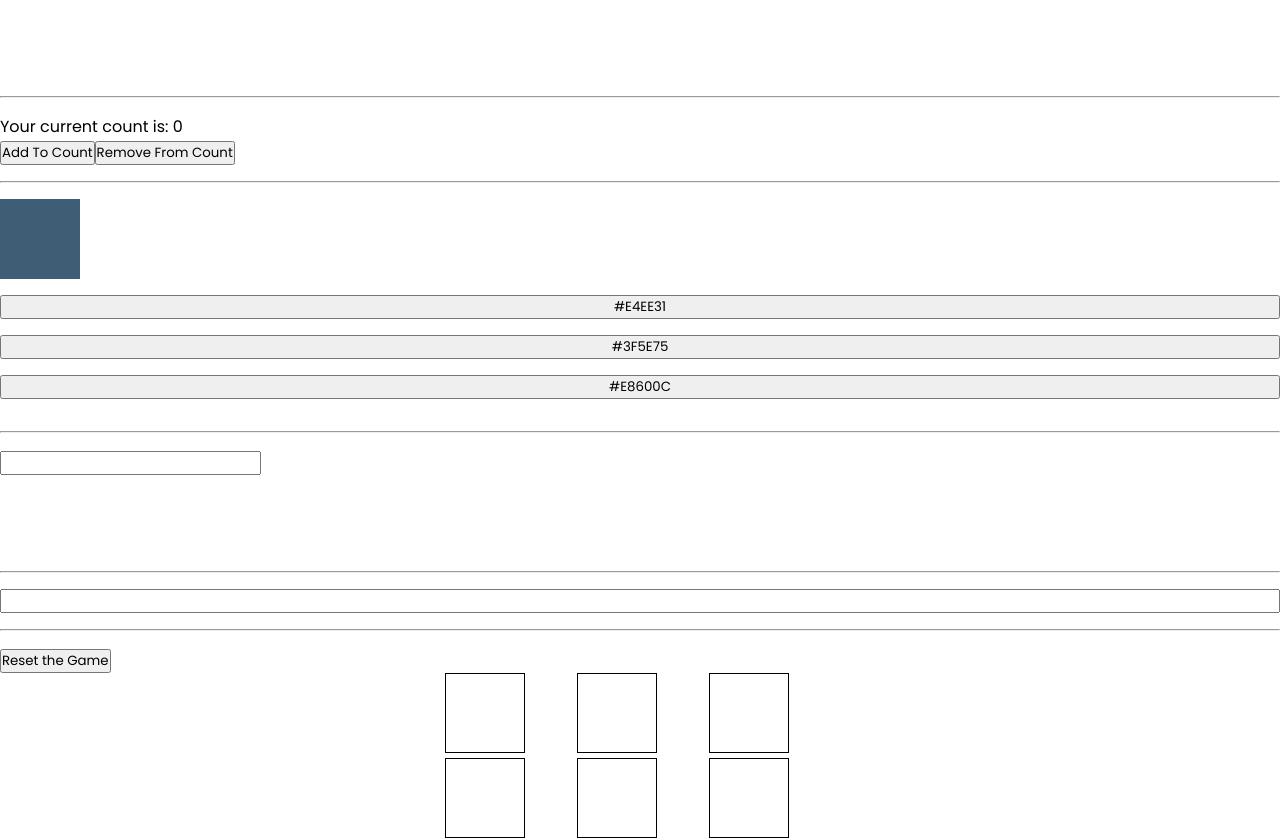
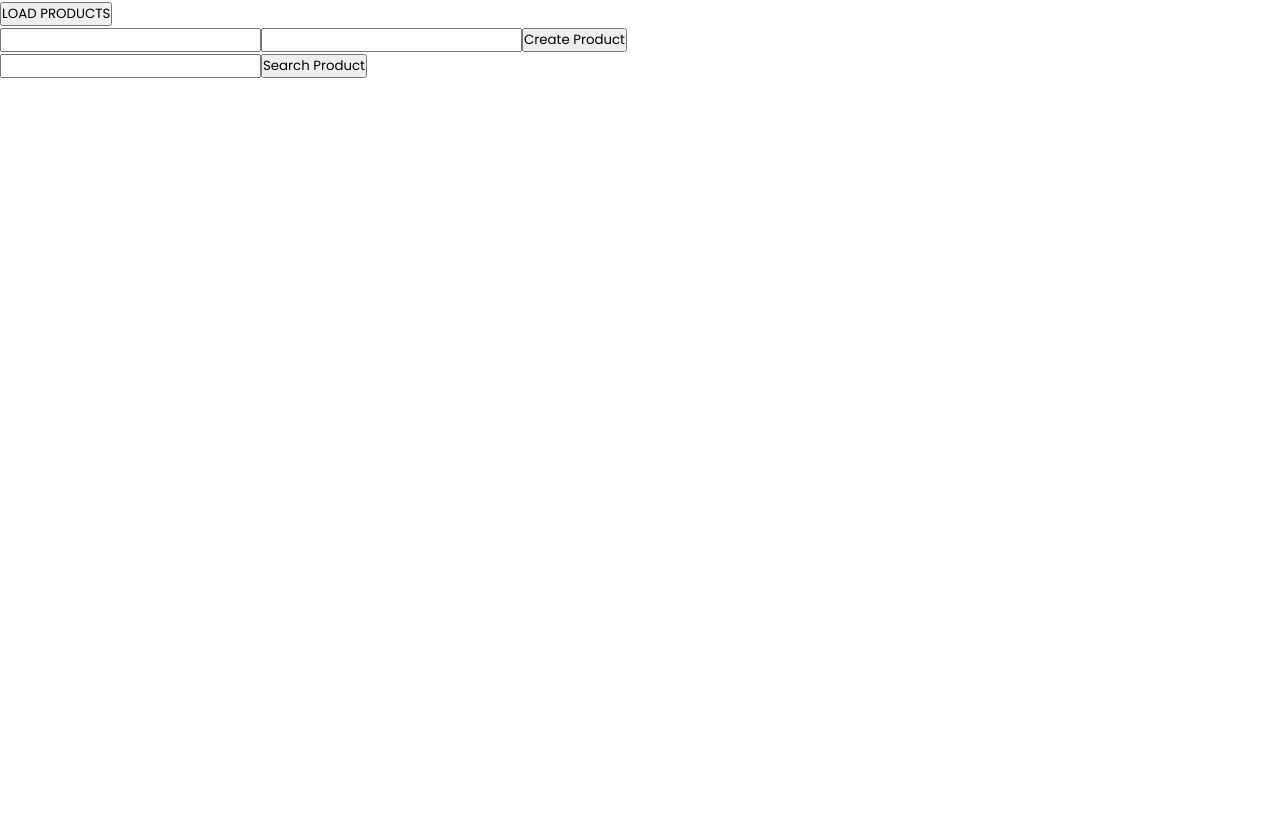
Before and after one commit to EdwinOliveira/react-exercices, a React (Vite) app: page /products in a window 1280 px wide. Shown: the top 840 px of the page. After the commit the page ends 800 px from the top, so only its background shows below. Built offline with nearby package versions, Linux system fonts and the light colour scheme.

Commit message:
WIP: Updated code

```diff
--- a/package.json
+++ b/package.json
@@ -17,6 +17,7 @@
 		"graphql-http": "^1.22.4",
 		"react": "^19.0.0",
 		"react-dom": "^19.0.0",
+		"react-router": "^7.5.0",
 		"zod": "^3.24.2"
 	},
 	"devDependencies": {
--- a/src/app.tsx
+++ b/src/app.tsx
@@ -1,11 +1,10 @@
+import "./app.css";
 import Counter from "./components/counter";
 import ColorPicker from "./components/colorPicker";
 import Scheduler from "./components/scheduler";
 import WordPicker from "./components/wordPicker";
 import TicTacToe from "./components/ticTacToe";
 import SearchForm from "./components/searchForm";
-
-import "./app.css";
 import ColorPointer from "./components/colorPointer";
 
 const App = () => {
--- /dev/null
+++ b/src/hooks/useCreateProduct.ts
@@ -0,0 +1,40 @@
+import { useState } from "react";
+import { FetchProvider } from "../providers/fetchProvider";
+
+const useCreateProduct = () => {
+	const { createRequest } = FetchProvider();
+	const [isLoading, setLoading] = useState<boolean>(false);
+
+	const createProduct = async (designation: string, price: number) => {
+		setLoading(true);
+
+		const response = await createRequest(
+			"localhost",
+			"",
+			"POST",
+			{},
+			{},
+			{
+				query: `
+          mutation CreateProduct {
+            createProduct(input: { designation: "${designation}", price: ${price} }) {
+              id
+              designation
+              price
+            }
+          }
+        `,
+			},
+		);
+
+		await response.json();
+		setLoading(false);
+	};
+
+	return {
+		createProduct,
+		isLoading,
+	};
+};
+
+export { useCreateProduct };
--- /dev/null
+++ b/src/hooks/useFindProductById.ts
@@ -0,0 +1,40 @@
+import { useState } from "react";
+import { FetchProvider } from "../providers/fetchProvider";
+
+const useFindProductById = () => {
+	const { createRequest } = FetchProvider();
+	const [isLoading, setLoading] = useState<boolean>(false);
+
+	const findProductById = async (id: number) => {
+		setLoading(true);
+
+		const response = await createRequest(
+			"localhost",
+			"",
+			"POST",
+			{},
+			{},
+			{
+				query: `
+          query FindProductById {
+            findProductById(input: { id: "${id}" }) {
+              id
+              designation
+              price
+            }
+          }
+        `,
+			},
+		);
+
+		await response.json();
+		setLoading(false);
+	};
+
+	return {
+		findProductById,
+		isLoading,
+	};
+};
+
+export { useFindProductById };
--- /dev/null
+++ b/src/hooks/useFindProducts.ts
@@ -0,0 +1,45 @@
+import { useState } from "react";
+import { FetchProvider } from "../providers/fetchProvider";
+import type { ProductEntity } from "../types";
+
+const useFindProducts = () => {
+	const { createRequest } = FetchProvider();
+	const [isLoading, setLoading] = useState<boolean>(false);
+	const [products, setProducts] = useState<Array<ProductEntity>>([]);
+
+	const findProducts = async () => {
+		setLoading(true);
+		const response = await createRequest(
+			"localhost",
+			"",
+			"POST",
+			{},
+			{},
+			{
+				query: `
+          query FindProducts {
+            findProducts {
+              id
+              designation
+              price
+            }
+          }
+        `,
+			},
+		);
+		const rows = (await response.json()) as {
+			data: { findProducts: Array<ProductEntity> };
+		};
+
+		setProducts(rows.data.findProducts);
+		setLoading(false);
+	};
+
+	return {
+		findProducts,
+		products,
+		isLoading,
+	};
+};
+
+export { useFindProducts };
--- a/src/hooks/useFindSynonyms.ts
+++ b/src/hooks/useFindSynonyms.ts
@@ -19,7 +19,7 @@ const useFindSynonyms = () => {
 	const findSynonyms = async ({ word, option }: FindSynonymRequest) => {
 		setIsLoading(true);
 		const request = { [option]: word };
-		const response = await createRequest("words", "GET", request);
+		const response = await createRequest("dataMuse", "/words", "GET", request);
 		const rows = (await response.json()) as Array<FindSynonymDTO>;
 		rows.sort((row) => row.score);
 		setWords(rows.map((row) => row.word));
--- a/src/main.tsx
+++ b/src/main.tsx
@@ -2,9 +2,16 @@ import { StrictMode } from "react";
 import { createRoot } from "react-dom/client";
 import "./index.css";
 import App from "./app.tsx";
+import { BrowserRouter, Route, Routes } from "react-router";
+import { Products } from "./routes/products.tsx";
 
 createRoot(document.getElementById("root")!).render(
 	<StrictMode>
-		<App />
+		<BrowserRouter>
+			<Routes>
+				<Route path="/" element={<App />} />
+				<Route path="/products" element={<Products />} />
+			</Routes>
+		</BrowserRouter>
 	</StrictMode>,
 );
--- a/src/providers/fetchProvider.ts
+++ b/src/providers/fetchProvider.ts
@@ -1,12 +1,23 @@
+type Hosts = {
+	dataMuse: string;
+	localhost: string;
+};
+
 const FetchProvider = () => {
+	const hosts: Hosts = {
+		dataMuse: "https://api.datamuse.com",
+		localhost: "http://localhost:7000/graphql",
+	};
+
 	const createRequest = (
+		httpHost: keyof Hosts,
 		httpRoute: string,
 		httpMethod: "GET" | "POST" | "PUT" | "DELETE",
 		httpQueries: Record<string, unknown> = {},
 		httpParams: Record<string, unknown> = {},
 		httpBody: Record<string, unknown> = {},
 	) => {
-		let buildedURL = `https://api.datamuse.com/${httpRoute}`;
+		let buildedURL = `${hosts[httpHost]}${httpRoute}`;
 
 		for (const httpQuery of Object.entries(httpQueries)) {
 			buildedURL = buildedURL.includes("?")
--- /dev/null
+++ b/src/routes/product.css
@@ -0,0 +1,11 @@
+#product {
+	display: flex;
+	flex-direction: row;
+	gap: 5rem;
+}
+
+#products-maker {
+	display: flex;
+	flex-direction: row;
+	gap: 0.5rem;
+}
--- /dev/null
+++ b/src/routes/products.tsx
@@ -0,0 +1,55 @@
+import { useFindProducts } from "../hooks/useFindProducts";
+import "./product.css";
+import { useCreateProduct } from "../hooks/useCreateProduct";
+import { useFindProductById } from "../hooks/useFindProductById";
+
+const Products = () => {
+	const { findProducts, products } = useFindProducts();
+	const { findProductById } = useFindProductById();
+	const { createProduct } = useCreateProduct();
+
+	const handleLoadProducts = async () => {
+		await findProducts();
+	};
+
+	const handleCreateProductAction = async (formData: FormData) => {
+		const designation = formData.get("designation")?.toString() || "";
+		const price = formData.get("price")?.toString() || "";
+
+		await createProduct(designation, Number.parseInt(price));
+	};
+
+	const handleSearchProductAction = async (formData: FormData) => {
+		const id = formData.get("id")?.toString() || "";
+
+		await findProductById(Number.parseInt(id));
+	};
+
+	return (
+		<>
+			<div id="products">
+				<button type="button" onClick={handleLoadProducts}>
+					LOAD PRODUCTS
+				</button>
+				<form id="create-product" action={handleCreateProductAction}>
+					<input type="text" name="designation" />
+					<input type="number" name="price" />
+					<button type="submit"> Create Product </button>
+				</form>
+				<form id="search-product" action={handleSearchProductAction}>
+					<input type="number" name="id" />
+					<button type="submit"> Search Product </button>
+				</form>
+				{products.map((product) => (
+					<div key={product.id} id="product">
+						<p> {product.id} </p>
+						<p> {product.designation} </p>
+						<p> {product.price} </p>
+					</div>
+				))}
+			</div>
+		</>
+	);
+};
+
+export { Products };
--- /dev/null
+++ b/src/types.ts
@@ -0,0 +1,5 @@
+export type ProductEntity = {
+	id: number;
+	designation: string;
+	price: number;
+};
```
Also changed, not shown: 1 other file (tests, documents, lock files or other folders).
